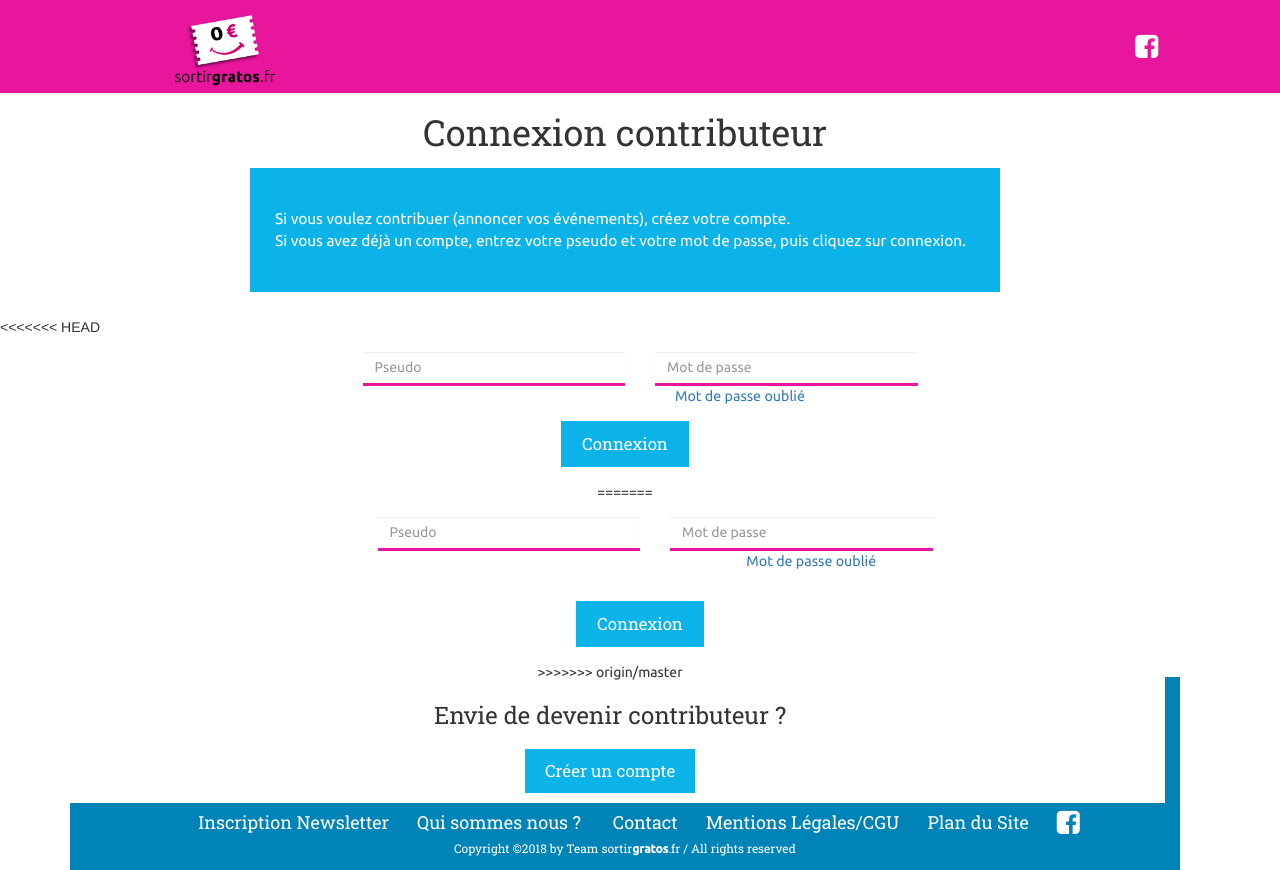
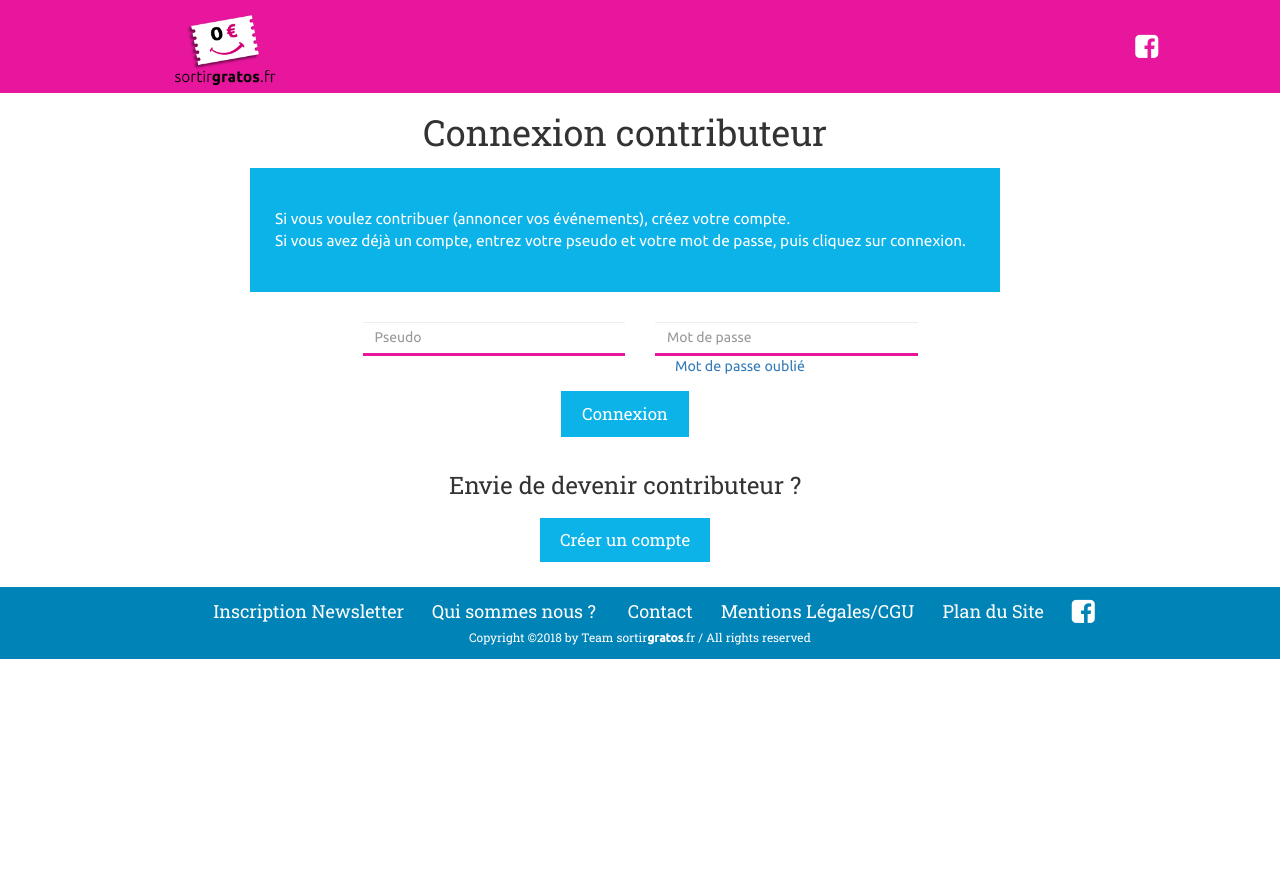
Before and after one commit to vcoquinot/sortir, a PHP site: page /connexion.php in a window 1280 px wide. After the commit the page ends 659 px from the top, so only its background shows below. Run offline with PHP 8.4, Linux system fonts and the light colour scheme; some libraries are stand-ins or nearby versions.

Commit message:
forms +action+required

```diff
--- a/connexion.php
+++ b/connexion.php
@@ -38,15 +38,14 @@
           <!-- Fin Présentation -->
     </section>
 
-<<<<<<< HEAD
     <section id="formulaire-contributeur" class="container">
       <form  action="traitement_connexion.php" method="POST" class="form-horizontal">
         <div class="form-group row">
           <div class="col-md-offset-3 col-md-3">
-            <input class="form-control" type="text" placeholder="Pseudo" name="pseudo" require>
+            <input class="form-control" type="text" placeholder="Pseudo" name="pseudo" required>
           </div>
           <div class="col-md-3">
-            <input class="form-control" type="password" placeholder="Mot de passe" name="Mot de passe" require>
+            <input class="form-control" type="password" placeholder="Mot de passe" name="Mot de passe" required>
             <small><a href="#" >Mot de passe oublié</a></small>
           </div>
           <div class="col-md-12 row text-center">
@@ -58,39 +57,10 @@
 
     <section id="boutons-contributeur" class= "container"><!--!!!!!!!!! TO DO AJOUTER LIENS!!!!!!!-->
       <div class="col-md-12 row text-center">
-=======
-    <form action="X------------------------------------------X.php" target="_blank" method="POST">
-        <section id="formulaire-contributeur" class="container">
-          <div class="form-horizontal">
-            <div class="form-group row">
-              <div class="col-md-offset-3 col-md-3">
-                <input name="pseudo" class="form-control" type="text" placeholder="Pseudo">
-              </div>
-              <div class="col-md-3">
-                <input name="password" class="form-control" type="password" placeholder="Mot de passe">
-                <small><a href="#" >Mot de passe oublié</a></small>
-              </div>
-            </div>
-          </div>
-
-          <div class="form-horizontal">
-              <div class="form-group row">
-                  <div id="boutons-contributeur" class= "container">
-                      <div class="col-md-12 row text-center">
-                      <button type="submit" class="btn btn-light bt_bleu">Connexion</button>
-                      </div>
-                  </div>
-              </div>
-          </div>
-        </section>
-    </form>
-
-
-    <div class="col-md-12 row text-center fond_blanc">
->>>>>>> origin/master
         <h3> Envie de devenir contributeur ?</h3>
         <a href="creation-compte.php" class="lien_bleu font_roboto">Créer un compte</a>
       </div>
+    </section>
 
 
 
--- a/inscription-newsletter.php
+++ b/inscription-newsletter.php
@@ -47,13 +47,13 @@
 
     <section id="formulaire-newsletter" class="container">
             <div class="form-group col-md-offset-4 col-md-3">
-                <input type="email"  name="Email" class="form-control" placeholder="Email">
+                <input type="email"  name="Email" class="form-control" placeholder="Email" required>
             </div>
             <div class="form-group col-md-offset-4 col-md-3">
-                <input type="text" name="Prénom" class="form-control" placeholder="Prénom">
+                <input type="text" name="Prénom" class="form-control" placeholder="Prénom" required>
             </div>
             <div class="form-group col-md-offset-4 col-md-3">
-                <input type="text"  name="Nom" class="form-control" placeholder="Nom">
+                <input type="text"  name="Nom" class="form-control" placeholder="Nom" required>
             </div>
     </section>
 
```
Also changed, not shown: contact.php (+8 -7 lines), creation-compte.php (+6 -7 lines), traitement_contact.php (added, +23 -0 lines), traitement_creation_compte.php (added, +23 -0 lines).
